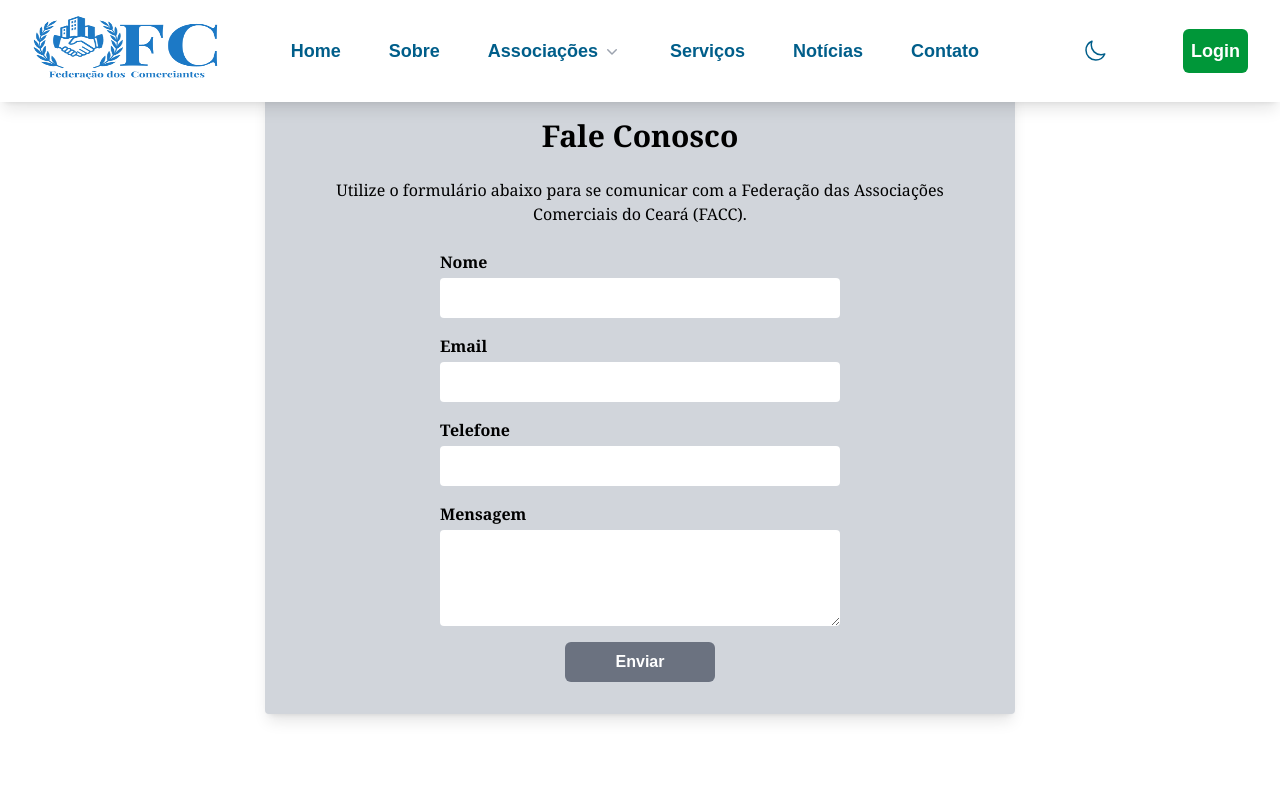
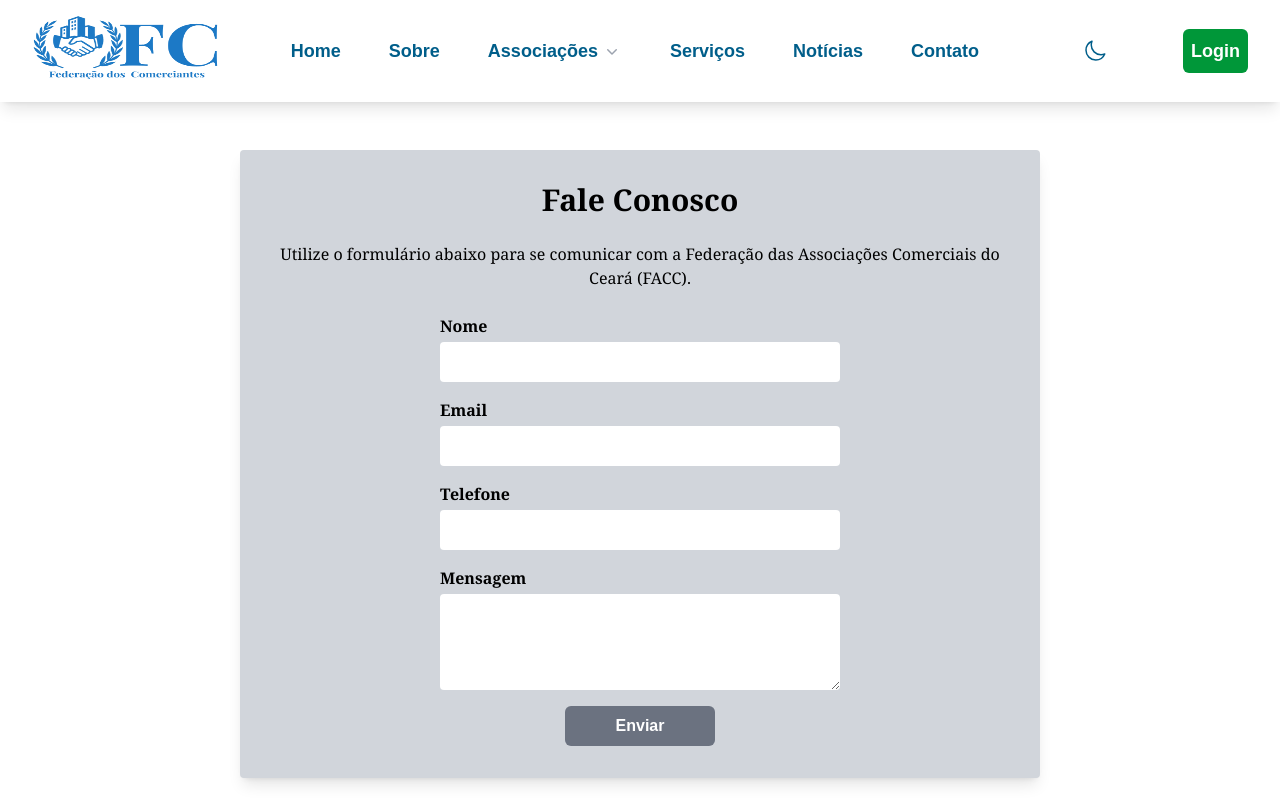
Before and after one commit to Brafios/ProjetoGT10_FrontEnd, a React (Vite) app: page /contato in a window 1280 px wide. Shown: the top 800 px of the page. Built offline with nearby package versions, Linux system fonts and the light colour scheme; a web font is replaced by a local one.

Commit message:
correções contato, sobre e registro

```diff
--- a/src/pages/Register.jsx
+++ b/src/pages/Register.jsx
@@ -17,7 +17,7 @@ export default function Register() {
 
   return (
     <>
-      <main className=" min-h-screen flex flex-col justify-between font-sans">
+      <main className=" h-screen w-screen flex flex-col justify-between font-sans mt-20">
         <div className="flex flex-col justify-center items-center flex-1 py-10 ">
           <div className="flex flex-col justify-center items-center w-[750px] bg-gray-300 p-8 rounded">
             <h1 className="text-3xl text-center font-bold font-sans mb-6">Cadastro</h1>
--- a/src/pages/contato.jsx
+++ b/src/pages/contato.jsx
@@ -36,9 +36,9 @@ export default function Contato (props) {
       );
   };
   return (
-    <div className="h-screen w-screen flex justify-center items-center">
+    <div className="h-screen w-screen flex justify-center items-center mt-16">
       <div className="flex flex-col items-center w-screen">
-        <div className="flex flex-col justify-center items-center w-[750px] bg-gray-300 p-8 rounded shadow-lg">
+        <div className="flex flex-col justify-center items-center w-[800px] bg-gray-300 p-8 rounded shadow-lg">
           <h2 className="text-3xl text-center font-bold font-serif mb-6">Fale Conosco</h2>
           <p className="text-center font-serif mb-6">
           Utilize o formulário abaixo para se comunicar com a Federação das Associações Comerciais do Ceará (FACC).
```
